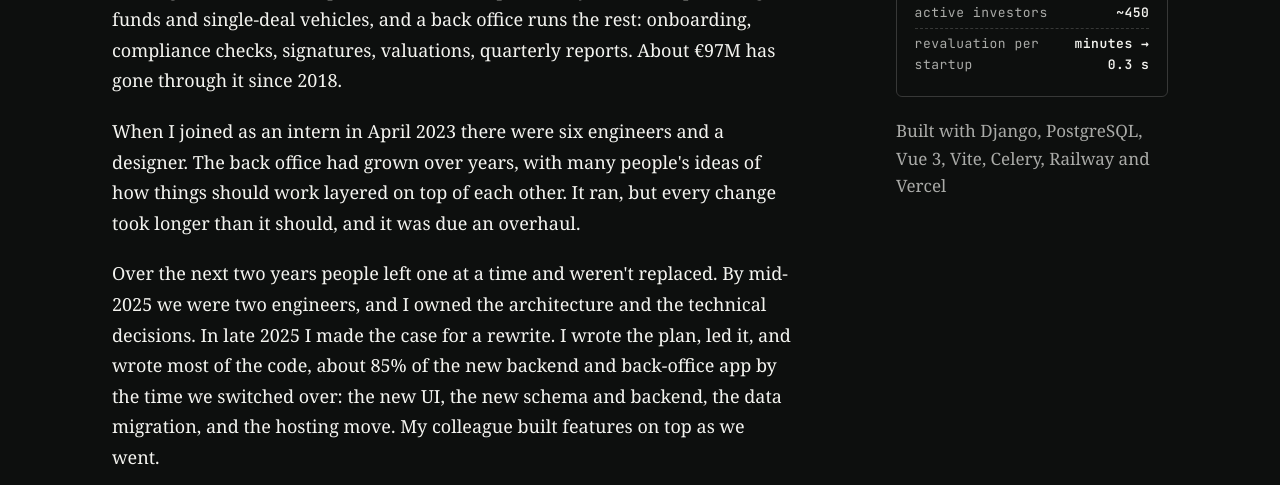
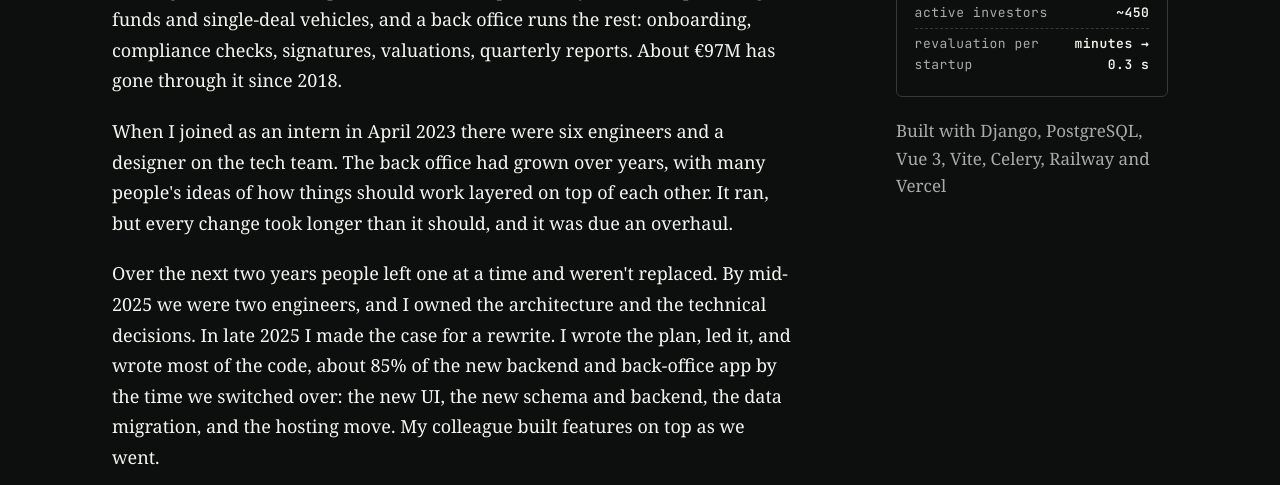
Before and after one commit to fortune-max/portfolio, an Astro site: page /work/oneragtime-v2 in a window 1280 px wide. Shown: the part 612-1097 px from the top of the page. Built offline with nearby package versions, Linux system fonts and the light colour scheme; Astro itself is replaced by a stand-in of ours; some packages are replaced by stand-ins of ours.

Commit message:
v2: the seven were the tech team
Co-Authored-By: Claude Opus 5.5 <noreply@anthropic.com>

```diff
--- a/src/content/work/oneragtime-v2.mdx
+++ b/src/content/work/oneragtime-v2.mdx
@@ -20,7 +20,7 @@ import StranglerFig from '../../components/diagrams/StranglerFig.astro';
 
 OneRagtime is a venture platform. Investors put money into startups through funds and single-deal vehicles, and a back office runs the rest: onboarding, compliance checks, signatures, valuations, quarterly reports. About €97M has gone through it since 2018.
 
-When I joined as an intern in April 2023 there were six engineers and a designer. The back office had grown over years, with many people's ideas of how things should work layered on top of each other. It ran, but every change took longer than it should, and it was due an overhaul.
+When I joined as an intern in April 2023 there were six engineers and a designer on the tech team. The back office had grown over years, with many people's ideas of how things should work layered on top of each other. It ran, but every change took longer than it should, and it was due an overhaul.
 
 Over the next two years people left one at a time and weren't replaced. By mid-2025 we were two engineers, and I owned the architecture and the technical decisions. In late 2025 I made the case for a rewrite. I wrote the plan, led it, and wrote most of the code, about 85% of the new backend and back-office app by the time we switched over: the new UI, the new schema and backend, the data migration, and the hosting move. My colleague built features on top as we went.
 
```
